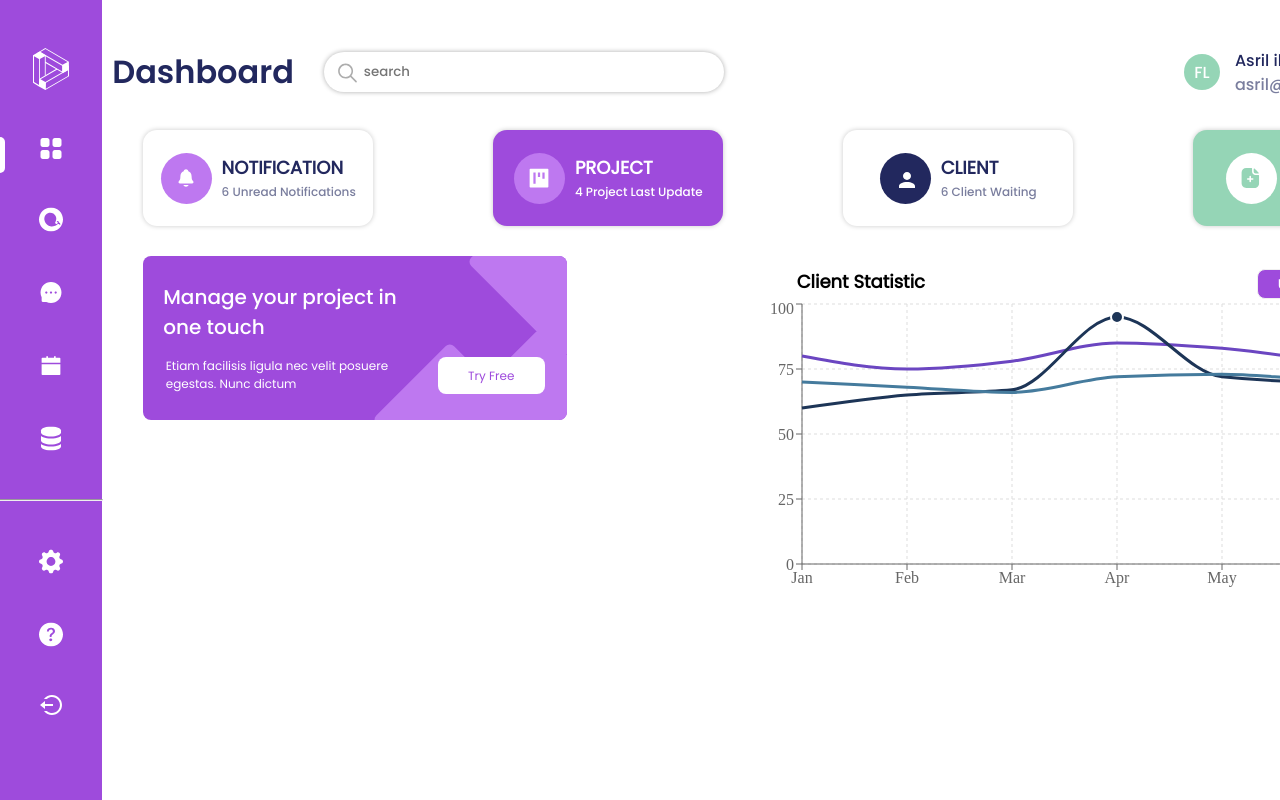
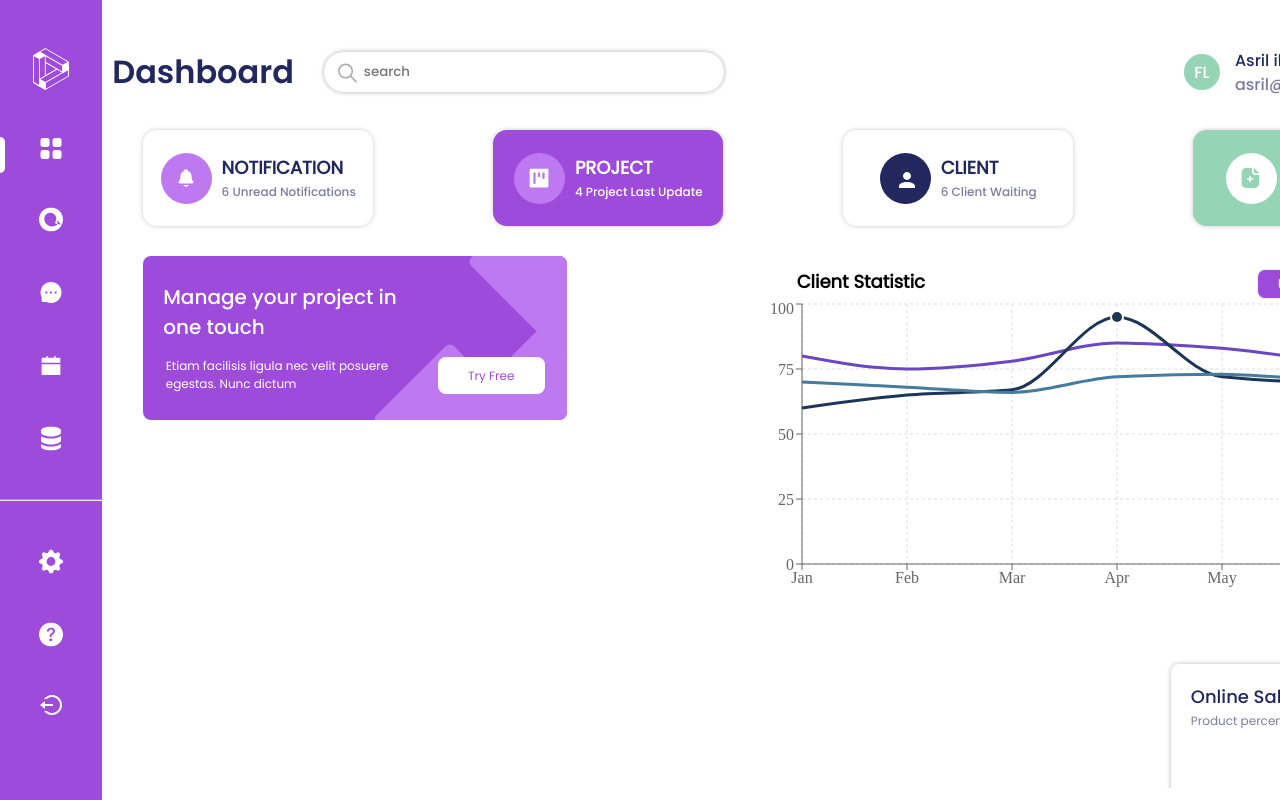
Before and after one commit to mohamed1383/admin-dashboard, a React (Vite) app: page / in a window 1280 px wide. Shown: the top 800 px of the page. Built offline with nearby package versions, Linux system fonts and the light colour scheme.

Commit message:
Update dashboard.jsx

```diff
--- a/src/pages/dashboard/dashboard.jsx
+++ b/src/pages/dashboard/dashboard.jsx
@@ -3,6 +3,7 @@ import './dashboard.css'
 import DataBox from '../../components/databox'
 import MeasageBox from '../../components/measage-box'
 import ClientStatisticChart from '../../components/chart'
+import CircleChart from '../../components/circleChart'
 
 const dataBoxes = [
   {id: 1,text1: 'NOTIFICATION' , text2: '6 Unread Notifications' ,textColor: false,iconName: false, iconBackgroundColor: '#BE78F0', iconColor: '#fff', backgroundColor: '#fff'},
@@ -21,6 +22,7 @@ export default function Dashboard({size2}) {
       </div>
         <MeasageBox></MeasageBox>
         <ClientStatisticChart></ClientStatisticChart>
+        <CircleChart/>
     </div>
   )
 }
```
